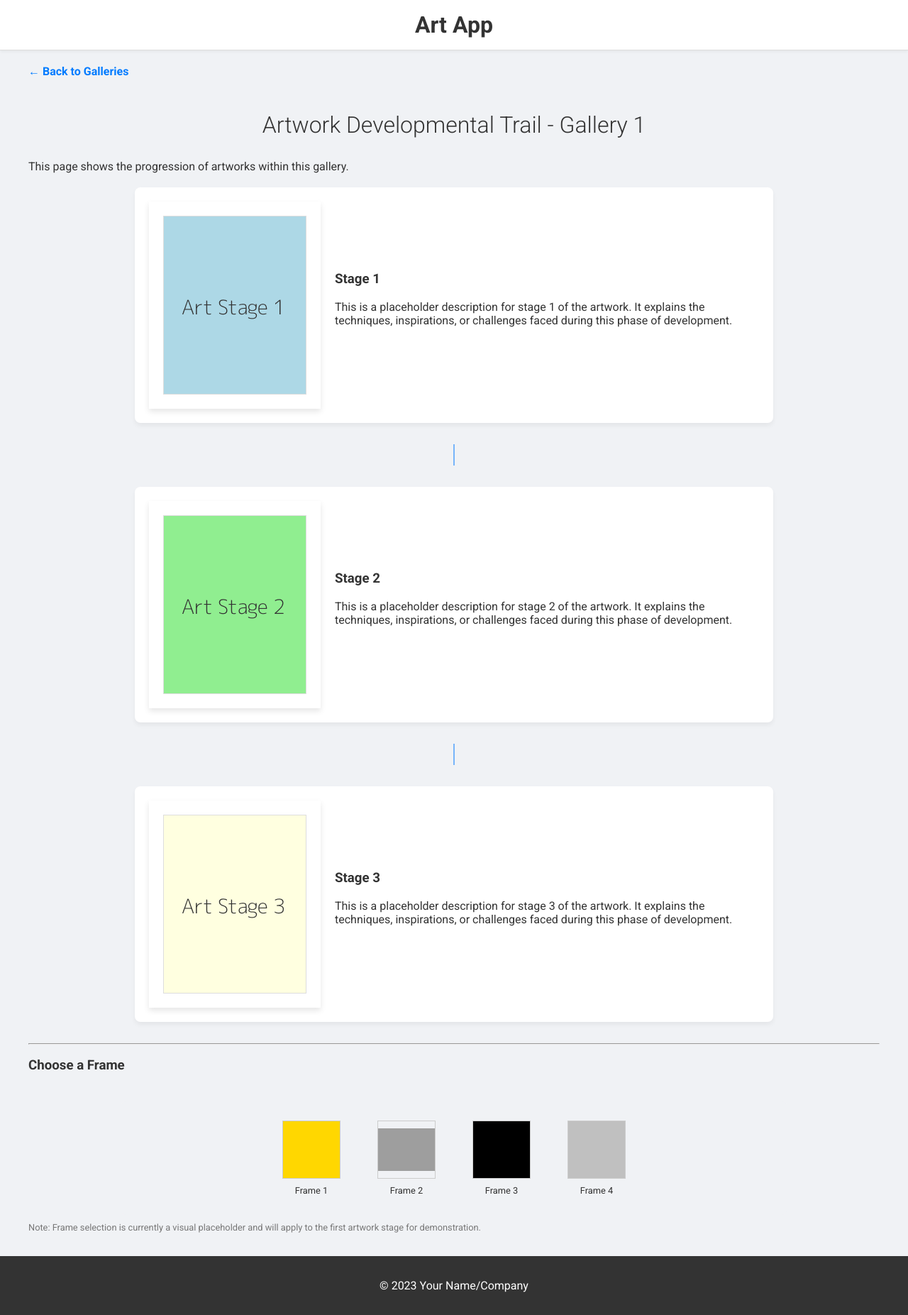
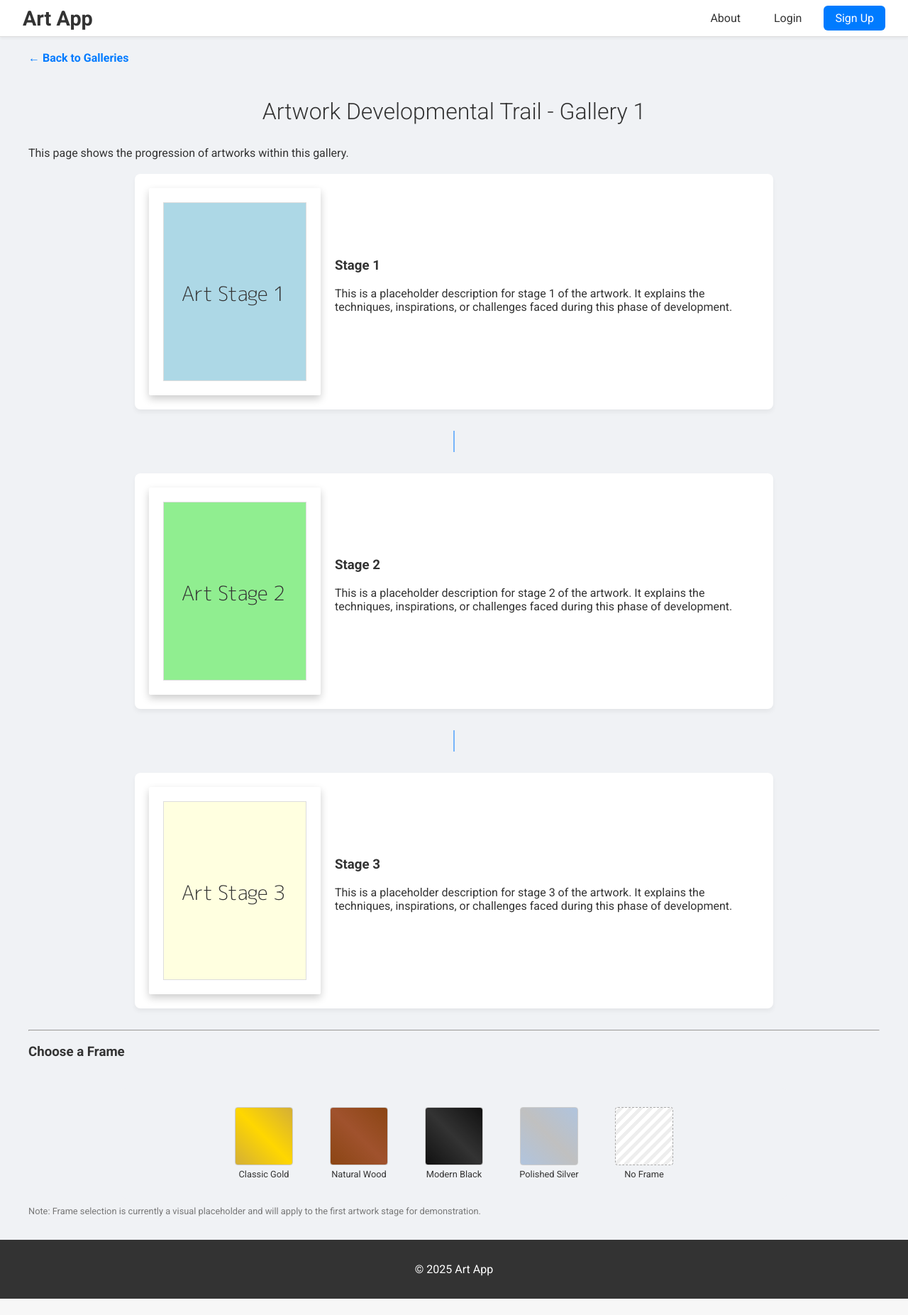
Before and after one commit to NavalTanker/art-app, a Flask app: page /showcase/gallery/1 in a window 1280 px wide. Shown: the whole page at 71% size. After the commit the page ends 1830 px from the top, so only its background shows below. Run offline with Flask 2, Linux system fonts and the light colour scheme; grey boxes are pictures that could not be loaded.

Commit message:
feat: Final UI polish and feature additions
- Reduced home page panel size and replaced background images with animated CSS gradients for a more 'alive' feel.
- Updated frame selection with descriptive names and improved visuals using CSS gradients instead of images.
- Refactored frame application logic to use CSS classes, improving maintainability.
- Added 'About', 'Login', and 'Sign Up' buttons to the header.
- Made the header sticky for better navigation.
- Updated copyright year to 2025.

```diff
--- a/showcase/static/css/style.css
+++ b/showcase/static/css/style.css
@@ -13,15 +13,55 @@ body {
 header {
     background-color: #ffffff;
     color: #333;
-    padding: 1rem 0;
-    text-align: center;
+    padding: 0.5rem 2rem; /* Adjusted padding */
     border-bottom: 1px solid #ddd;
     box-shadow: 0 2px 4px rgba(0,0,0,0.05);
+    position: sticky;
+    top: 0;
+    z-index: 1000;
 }
 
-header h1 {
+.header-content {
+    display: flex;
+    justify-content: space-between;
+    align-items: center;
+    max-width: 1600px;
+    margin: 0 auto;
+}
+
+.header-title {
     margin: 0;
     font-weight: 700;
+    font-size: 1.8em;
+}
+
+.header-nav {
+    display: flex;
+    align-items: center;
+    gap: 15px;
+}
+
+.nav-button {
+    padding: 8px 16px;
+    border-radius: 6px;
+    text-decoration: none;
+    color: #333;
+    font-weight: 500;
+    transition: background-color 0.3s ease;
+}
+
+.nav-button:hover {
+    background-color: #f0f2f5;
+}
+
+.signup-button {
+    background-color: #007bff;
+    color: #fff;
+    border: none;
+}
+
+.signup-button:hover {
+    background-color: #0056b3;
 }
 
 .header-link {
@@ -204,20 +231,41 @@ header h1 {
 
 .artwork-frame-container {
     margin-right: 20px;
-    padding: 20px; /* This padding creates the border effect with the background image */
+    padding: 20px;
     background-repeat: no-repeat;
-    background-size: 100% 100%; /* Stretch background to fill the container */
+    background-size: 100% 100%;
     display: inline-block;
-    transition: background-image 0.3s ease;
-    box-shadow: 0 4px 8px rgba(0,0,0,0.1);
+    transition: background-image 0.5s ease;
+    box-shadow: 0 5px 12px rgba(0,0,0,0.2);
+    border-radius: 2px;
+    background-image: none; /* Default to no frame */
 }
 
 .artwork-image {
-    display: block; /* Remove extra space below image */
-    width: 200px; /* Adjust as needed */
-    height: auto; /* Maintain aspect ratio */
+    display: block;
+    width: 200px;
+    height: auto;
     border: 1px solid #ddd;
-    background-color: #fff; /* Ensure art background is solid */
+    background-color: #fff;
+}
+
+/* Frame Style Classes */
+.frame-style-1 { background-image: linear-gradient(45deg, #d4af37, #ffd700, #d4af37); }
+.frame-style-2 { background-image: linear-gradient(45deg, #8B4513, #A0522D, #8B4513); }
+.frame-style-3 { background-image: linear-gradient(45deg, #111, #333, #111); }
+.frame-style-4 { background-image: linear-gradient(45deg, #B0C4DE, #C0C0C0, #B0C4DE); }
+
+.frame-thumb {
+    width: 80px;
+    height: 80px;
+    border: 1px solid #ccc;
+    margin: 0 auto 5px auto;
+    border-radius: 4px;
+}
+
+.no-frame-thumb {
+    background-image: repeating-linear-gradient(-45deg, #fff, #fff 5px, #eee 5px, #eee 10px);
+    border: 1px dashed #aaa;
 }
 
 .artwork-description {
--- a/showcase/static/js/main.js
+++ b/showcase/static/js/main.js
@@ -1,20 +1,17 @@
 // Function to apply a selected frame style to ALL artwork containers on the page
-function selectFrame(frameImageUrl) {
-    // Get all elements with the class 'artwork-frame-container'
+function selectFrame(frameClass) {
     const artworkContainers = document.querySelectorAll('.artwork-frame-container');
 
     if (artworkContainers.length > 0) {
         artworkContainers.forEach(container => {
-            // Set the background image of the container to simulate a frame
-            container.style.backgroundImage = `url('${frameImageUrl}')`;
-            container.style.backgroundSize = '100% 100%'; // Stretch frame to fit container
-            container.style.backgroundRepeat = 'no-repeat';
-            container.style.backgroundPosition = 'center';
-
-            // We can add a class to signify that a frame has been applied
-            container.classList.add('frame-applied');
+            // Remove any existing frame classes
+            container.className = 'artwork-frame-container'; // Reset classes
+            // Add the new frame class
+            if (frameClass) {
+                container.classList.add(frameClass);
+            }
         });
-        console.log(`Applied frame ${frameImageUrl} to ${artworkContainers.length} artworks.`);
+        console.log(`Applied frame style: ${frameClass}`);
     } else {
         console.error('No artwork containers found on the page.');
     }
@@ -22,5 +19,4 @@ function selectFrame(frameImageUrl) {
 
 document.addEventListener('DOMContentLoaded', function() {
     console.log("Art App JS Loaded");
-    // You can add more initialization logic here if needed
 });
--- a/showcase/templates/gallery_detail.html
+++ b/showcase/templates/gallery_detail.html
@@ -28,12 +28,26 @@
 
 <h3>Choose a Frame</h3>
 <div class="frame-selection">
-    {% for frame_num in range(1, 5) %} {# Placeholder for 4 frame styles #}
-    <div class="frame-option" onclick="selectFrame('{{ url_for('static', filename='images/frame_' ~ frame_num ~ '.png') }}')">
-        <img src="{{ url_for('static', filename='images/frame_' ~ frame_num ~ '_thumb.png') }}" alt="Frame Style {{ frame_num }}">
-        <p>Frame {{ frame_num }}</p>
+    <div class="frame-option" onclick="selectFrame('frame-style-1')">
+        <div class="frame-thumb frame-style-1"></div>
+        <p>Classic Gold</p>
     </div>
-    {% endfor %}
+    <div class="frame-option" onclick="selectFrame('frame-style-2')">
+        <div class="frame-thumb frame-style-2"></div>
+        <p>Natural Wood</p>
+    </div>
+    <div class="frame-option" onclick="selectFrame('frame-style-3')">
+        <div class="frame-thumb frame-style-3"></div>
+        <p>Modern Black</p>
+    </div>
+    <div class="frame-option" onclick="selectFrame('frame-style-4')">
+        <div class="frame-thumb frame-style-4"></div>
+        <p>Polished Silver</p>
+    </div>
+    <div class="frame-option" onclick="selectFrame('')">
+        <div class="frame-thumb no-frame-thumb"></div>
+        <p>No Frame</p>
+    </div>
 </div>
 <p class="small-note">Note: Frame selection is currently a visual placeholder and will apply to the first artwork stage for demonstration.</p>
 
--- a/showcase/templates/layout.html
+++ b/showcase/templates/layout.html
@@ -11,7 +11,14 @@
 </head>
 <body>
     <header>
-        <h1><a href="{{ url_for('home') }}" class="header-link">Art App</a></h1>
+        <div class="header-content">
+            <h1 class="header-title"><a href="{{ url_for('home') }}" class="header-link">Art App</a></h1>
+            <nav class="header-nav">
+                <a href="#" class="nav-button">About</a>
+                <a href="#" class="nav-button">Login</a>
+                <a href="#" class="nav-button signup-button">Sign Up</a>
+            </nav>
+        </div>
     </header>
     <div class="container">
         <main class="main-content">
@@ -19,7 +26,7 @@
         </main>
     </div>
     <footer>
-        <p>&copy; 2023 Your Name/Company</p>
+        <p>&copy; 2025 Art App</p>
     </footer>
     <script src="{{ url_for('static', filename='js/main.js') }}"></script>
 </body>
```
Also changed, not shown: other parts of showcase/static/css/style.css (+16 -29 lines), showcase/static/images/bg_drawing.jpg (deleted), showcase/static/images/bg_lessons.jpg (deleted), showcase/static/images/bg_showcase.jpg (deleted), showcase/static/images/frame_1.png (deleted), showcase/static/images/frame_1_thumb.png (deleted), showcase/static/images/frame_3.png (deleted), showcase/static/images/frame_3_thumb.png (deleted), showcase/static/images/frame_4.png (deleted), showcase/static/images/frame_4_thumb.png (deleted).
